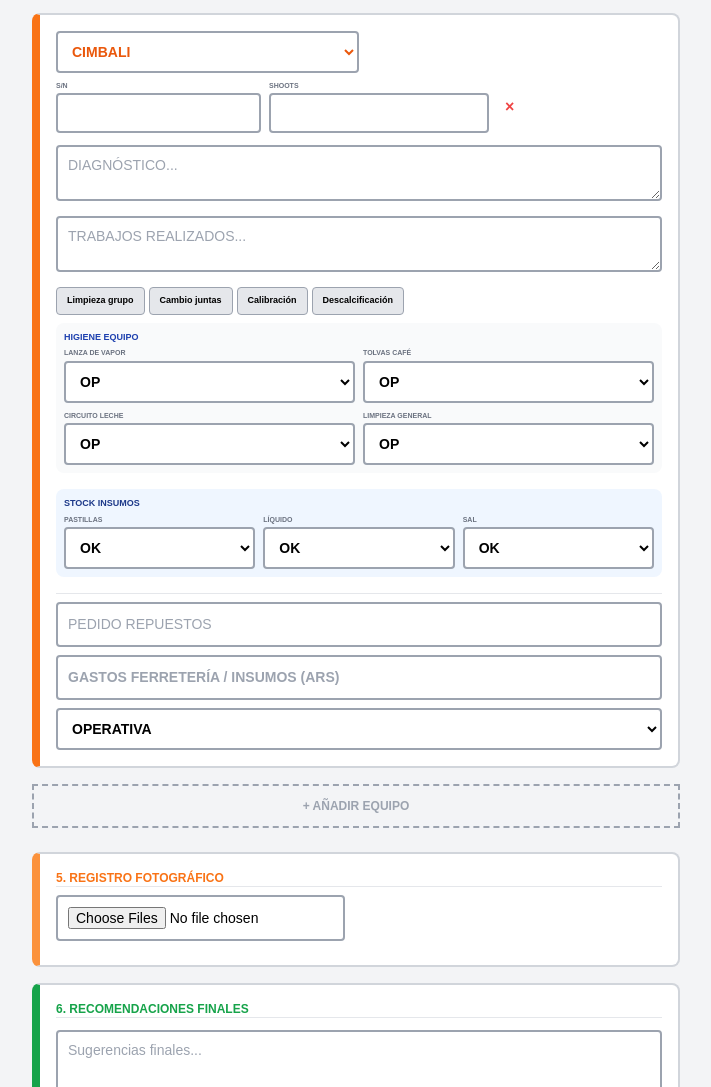
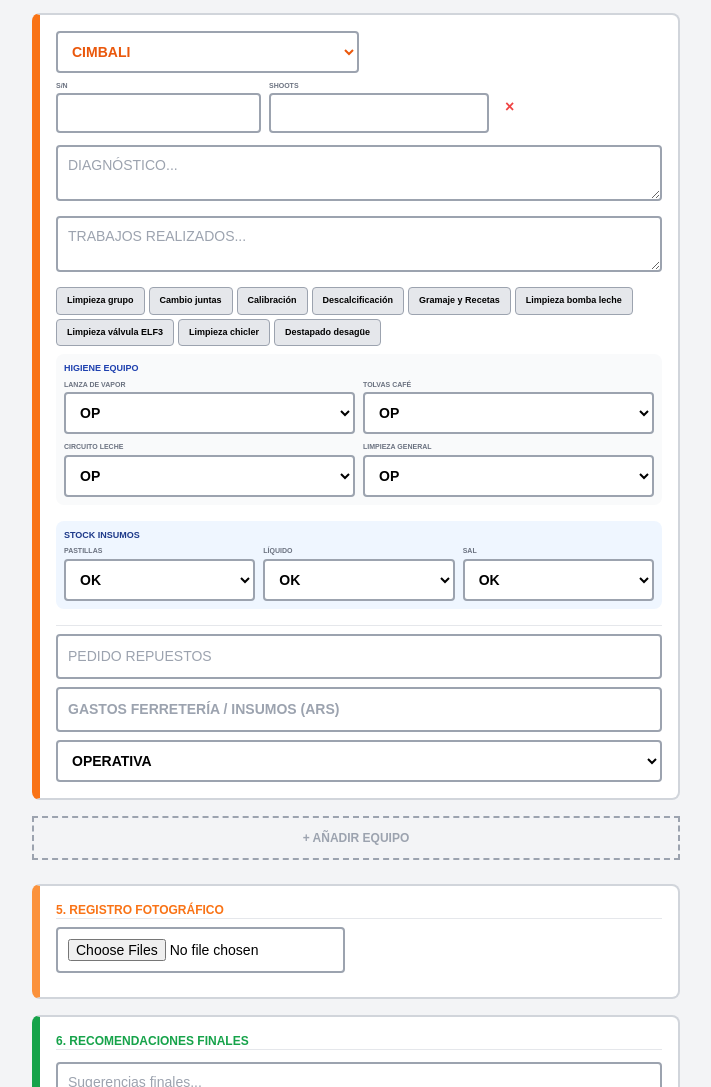
Before and after one commit to CristianMerlo/Generador_de_Informes_online, a plain HTML site: page index.html in a window 1280 px wide. Shown: the part 1024-2111 px from the top of the page, without its empty margins (284-995 px from the left). Drawn offline with nearby package versions, Linux system fonts and the light colour scheme.

Commit message:
Actualizar botones de tareas rapidas en base a auditoria de informes

```diff
--- a/index.html
+++ b/index.html
@@ -182,7 +182,11 @@
     ];
 
     let padT, padE, processedImages = [], locks = { T: false, E: false }, waterColor = "VERDE";
-    const TAREAS = ["Limpieza grupo", "Cambio juntas", "Calibración", "Descalcificación"];
+    const TAREAS = [
+        "Limpieza grupo", "Cambio juntas", "Calibración", "Descalcificación",
+        "Gramaje y Recetas", "Limpieza bomba leche", "Limpieza válvula ELF3",
+        "Limpieza chicler", "Destapado desagüe"
+    ];
 
     window.onload = () => {
         padT = new SignaturePad(document.getElementById('padT'));
```
